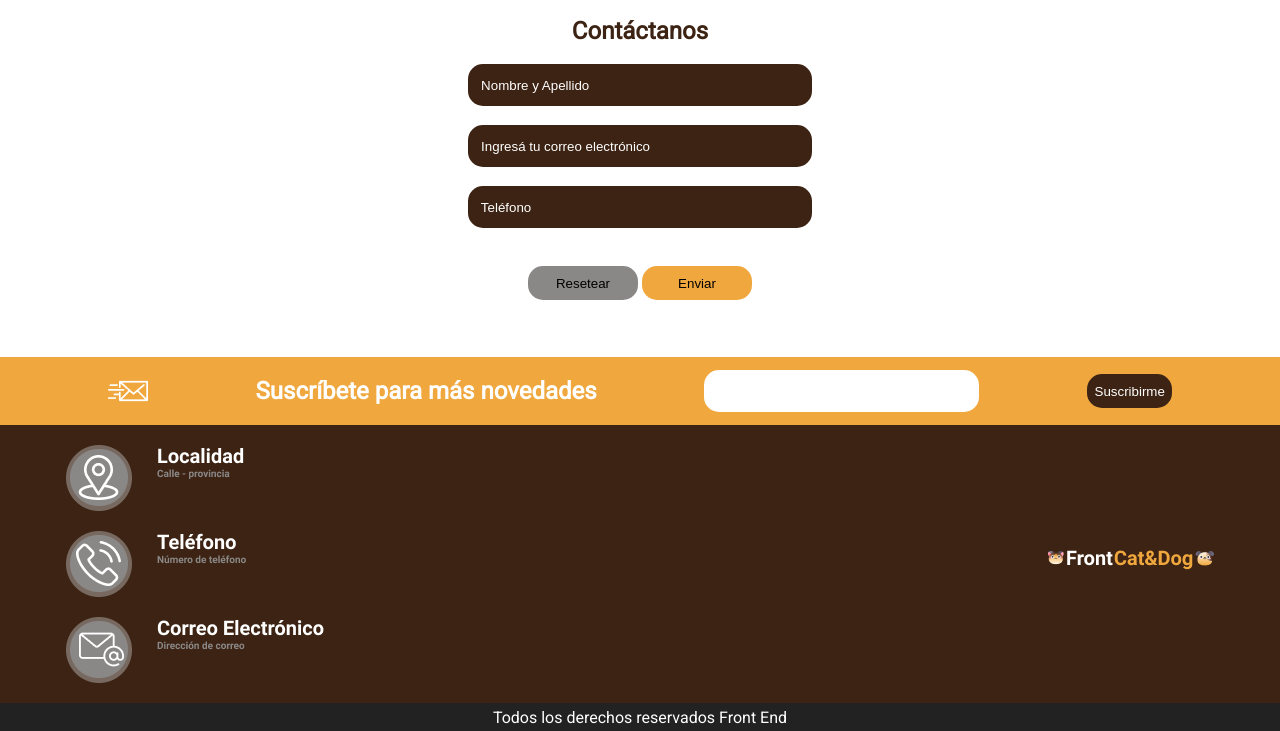
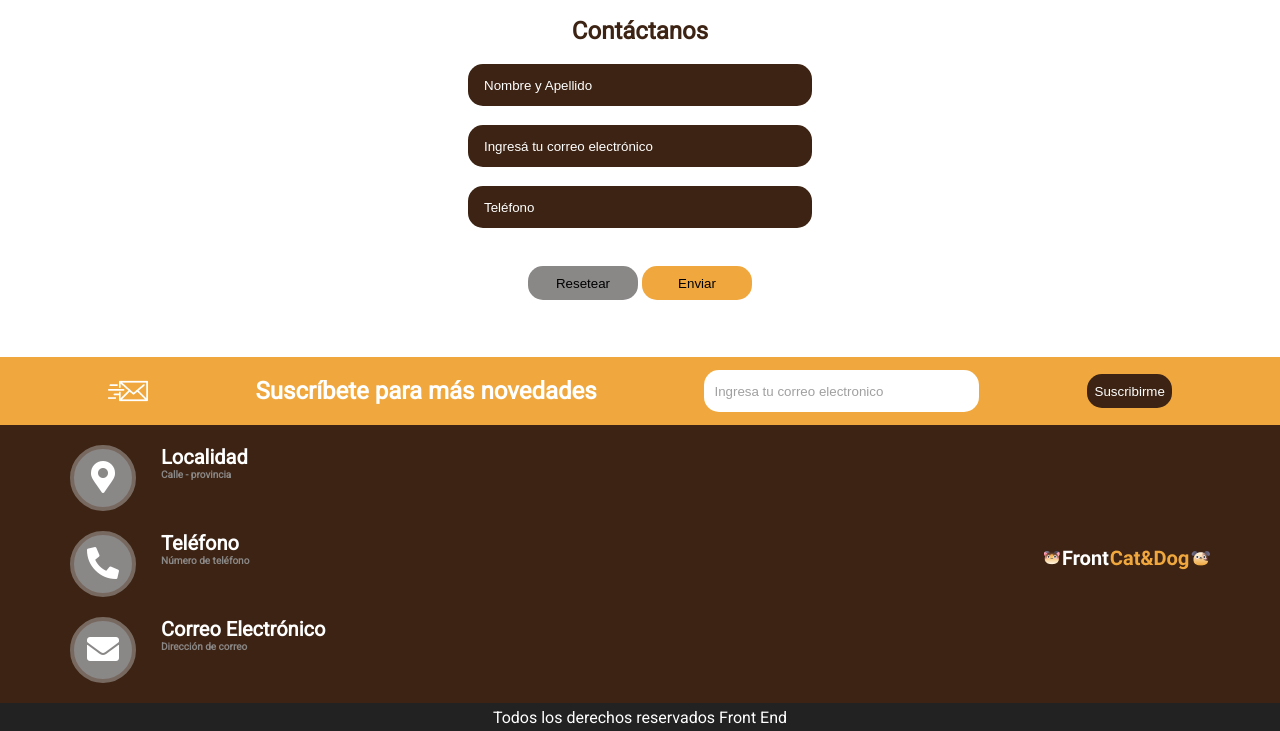
Before and after one commit to Hernan-Diaz/CATandDOG, a plain HTML site: page index.html in a window 1280 px wide. Shown: the part 1146-1877 px from the top of the page. Drawn offline with Linux system fonts and the light colour scheme.

Commit message:
index 2.0

```diff
--- /dev/null
+++ b/css/styles.css
@@ -0,0 +1,97 @@
+@import url('https://fonts.googleapis.com/css2?family=Roboto&display=swap');
+                        body{
+                font-family: 'Roboto', sans-serif;
+                margin: 0%;
+            }
+
+            button{
+                border: none;
+            }
+
+            input{
+                border: none;
+            }
+
+            ::placeholder { /* Chrome, Firefox, Opera, Safari 10.1+ */
+                        color: white;
+                        opacity: 1; /* Firefox */
+                        padding-left: 14px;
+            }
+
+            :-ms-input-placeholder { /* Internet Explorer 10-11 */
+                        color: white;
+                        padding-left: 14px;
+            }
+
+            ::-ms-input-placeholder { /* Microsoft Edge */
+                        color: white;
+                        padding-left: 14px;
+            }
+
+            footer ::placeholder {
+                color: #A0A0A0;
+                padding-left: 8px;
+
+            }
+
+            footer :-ms-input-placeholder { /* Internet Explorer 10-11 */ /**/
+                        color: white;
+                        padding-left: 14px;
+            }
+
+            footer ::-ms-input-placeholder { /* Microsoft Edge */
+                        color: white;
+                        padding-left: 14px;
+            }
+
+            .icono-de-contacto{
+                background-color: #8A8787;
+                border: solid 4px;
+                border-color: #786960;
+                border-radius: 50%;
+                color: white;
+            }
+
+            .icono-de-contacto i{
+                display: flex;
+                justify-content: center;
+                padding-top: 12px;
+            }
+
+            #icono1{
+                grid-area: 2/2/3/3;
+            }
+
+            #icono2{
+                grid-area: 4/2/5/3;
+            }
+
+            #icono3{
+                grid-area: 6/2/7/3;
+            }
+
+            #datos-contacto1{
+                grid-area: 2/4/3/5;
+            }
+
+            #datos-contacto2{
+                grid-area: 4/4/5/5;
+            }
+
+            #datos-contacto3{
+                grid-area: 6/4/7/5;
+            }
+
+            .item-contacto{
+                color: white;
+                font-size: 20px;
+                font-weight: 700;
+                margin: 0%;
+        }
+
+        .dato-item{
+            color: #8A8787;
+            font-size: 10px;
+            font-weight: 700;
+            margin: 0%;
+        }
--- a/index.html
+++ b/index.html
@@ -5,35 +5,9 @@
         <meta http-equiv="X-UA-Compatible" content="IE=edge">
         <meta name="viewport" content="width=, initial-scale=1.0">
         <title>Document</title>
+        <link rel="stylesheet" href="https://use.fontawesome.com/releases/v5.15.2/css/all.css">
+        <link href="css/styles.css" rel="stylesheet">
 
-        <style>
-            @import url('https://fonts.googleapis.com/css2?family=Roboto&display=swap');
-            body{
-                font-family: 'Roboto', sans-serif;
-                margin: 0%;
-            }
-
-            button{
-                border: none;
-            }
-
-            input{
-                border: none;
-            }
-
-            ::placeholder { /* Chrome, Firefox, Opera, Safari 10.1+ */
-                        color: white;
-                        opacity: 1; /* Firefox */
-            }
-
-            :-ms-input-placeholder { /* Internet Explorer 10-11 */
-                        color: white;
-            }
-
-            ::-ms-input-placeholder { /* Microsoft Edge */
-                        color: white;
-            }
-        </style>
     </head>
 
     <body>
@@ -75,6 +49,7 @@
                     <img src="./img/pawprint 1.png" alt="Paw print">
                     <h2 style="color: #3C2313;">Productos Destacados</h2>
                     <p style="color: #666666;">Comederos    -   Accesorios    -    Comida</p>
+
                 </header>
 
                 <section style="display: flex; align-items: center; justify-content: center;" align="center">
@@ -99,11 +74,11 @@
             <article id="formulario_de_contacto" align="center">
                 <h2 style="color: #3C2313; " >Contáctanos</h2>
                 <form action="">
-                    <input type="text" style="background-color: #3C2313; border-radius: 15px; width: 340px; height: 40px; border: none;" placeholder="   Nombre y Apellido"> <br>
+                    <input type="text" style="background-color: #3C2313; border-radius: 15px; width: 340px; height: 40px; border: none;" placeholder="Nombre y Apellido"> <br>
                     <br>
-                    <input type="text" style="background-color: #3C2313; border-radius: 15px; width: 340px; height: 40px; border: none;" placeholder="   Ingresá tu correo electrónico"> <br>
+                    <input type="text" style="background-color: #3C2313; border-radius: 15px; width: 340px; height: 40px; border: none;" placeholder="Ingresá tu correo electrónico"> <br>
                     <br>
-                    <input type="text" style="background-color: #3C2313; border-radius: 15px; width: 340px; height: 40px;" placeholder="   Teléfono"><br>
+                    <input type="text" style="background-color: #3C2313; border-radius: 15px; width: 340px; height: 40px;" placeholder="Teléfono"><br>
                 </form>
                 <br>
                 <br>
@@ -123,15 +98,38 @@
                 <button  style="background-color: #3C2313; border-radius: 15px; width: 85px; height: 34px; color: #FFFFFF;">Suscribirme</button>
             </section>
 
-            <section id="datos_de_contacto" style="background-color: #3C2313; display: grid; grid-template: 20px 1fr 20px 1fr 20px 1fr 20px/ 66px 1fr 1fr 166px 66px;">
+            <section id="datos_de_contacto" style="background-color: #3C2313; display: grid; grid-template: 20px 66px 20px 66px 20px 66px 20px/ 70px 66px 25px 1fr 166px 70px;">
 
-                <img src="./img/Location.png" alt="Location" width="179px" height="66px" style="grid-area: 2/2/3/3;">
+    <!--        <img src="./img/Location.png" alt="Location" width="179px" height="66px" style="grid-area: 2/2/3/3;"> -->
+    <div class="icono-de-contacto" id="icono1"><i class="fas fa-map-marker-alt fa-2x"></i></div>
 
+    <div id="datos-contacto1">
+        <p class="item-contacto">Localidad</p>
+        <p class="dato-item">Calle - provincia</p>
+    </div>
+
+    <div class="icono-de-contacto" id="icono2"><i class="fas fa-phone-alt fa-2x"></i></div>
+
+    <div id="datos-contacto2">
+        <p class="item-contacto">Teléfono</p>
+        <p class="dato-item">Número de teléfono</p>
+    </div>
+
+    <div class="icono-de-contacto" id="icono3"><i class="fas fa-envelope fa-2x"></i></div>
+
+    <div id="datos-contacto3">
+        <p class="item-contacto">Correo Electrónico</p>
+        <p class="dato-item">Dirección de correo</p>
+    </div>
+
+
+
+<!--
                 <img src="./img/Phone.png" alt="Phone" width="181px" height="66px" style="grid-area: 4/2/5/3;">
 
                 <img src="./img/Correo.png" alt="Correo" width="259px" height="66px" style="grid-area: 6/2/7/3;">
-
-                <div style="grid-area: 4/4/5/5;">
+                    -->
+                <div style="grid-area: 4/5/5/6;">
                     <p style="grid-template-rows: 1fr 1fr 1fr;">
                         <img src="./img/Logo (1).png" alt="" style="grid-row: 2/3;" >
                     </p>
```
